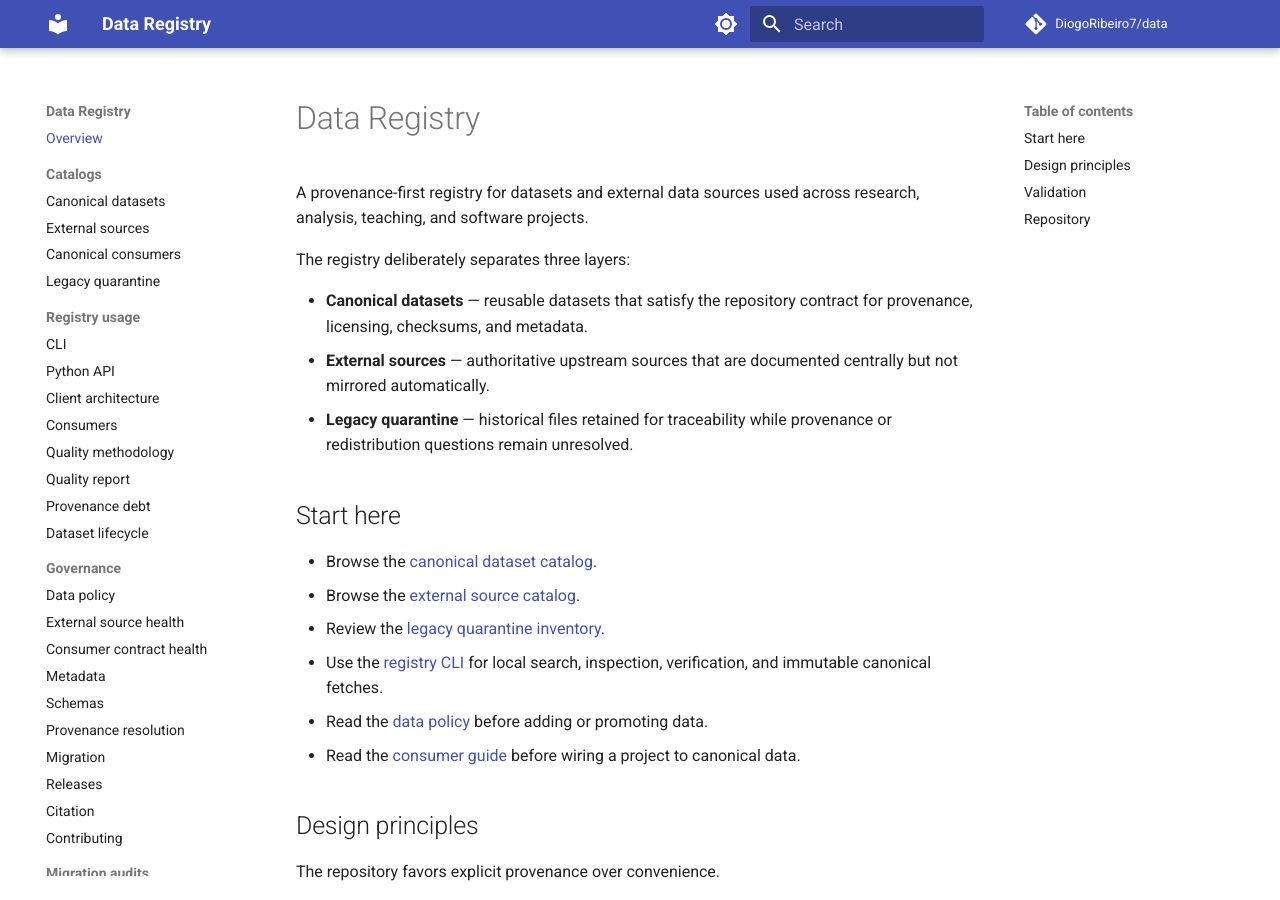
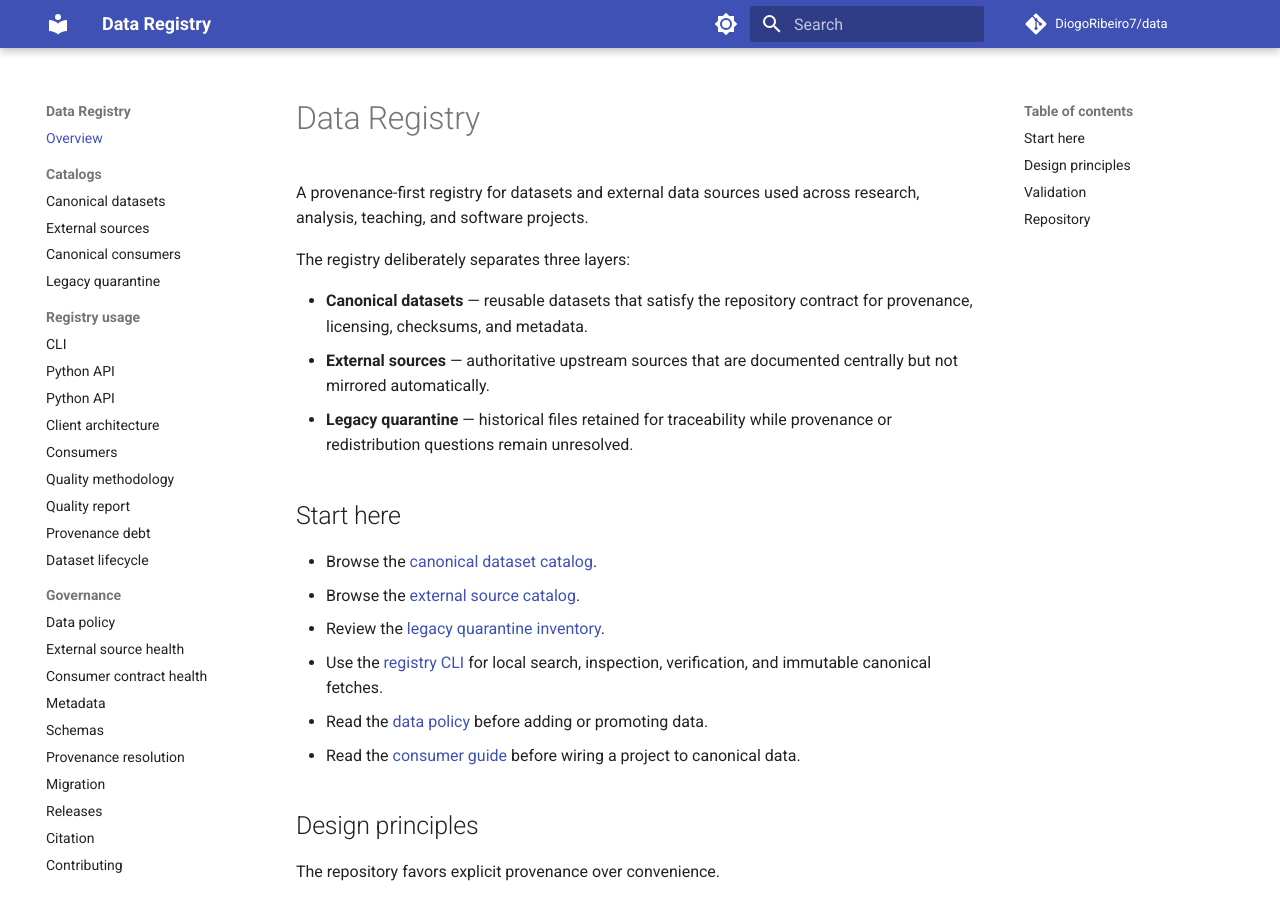
Before and after one commit to DiogoRibeiro7/data, an MkDocs documentation site: the page built from docs/index.md, in a window 1280 px wide and 900 px high. Built offline with MkDocs 1.6.1 and Material for MkDocs 9.7.7, drawn with Linux system fonts in a browser that asks for light colours; comment, search, counter and statistics services are not loaded.

Commit message:
Add Python API reference to documentation

```diff
--- a/mkdocs.yml
+++ b/mkdocs.yml
@@ -45,6 +45,7 @@ nav:
       - Legacy quarantine: generated/legacy-inventory.md
   - Registry usage:
       - CLI: CLI.md
+      - Python API: API.md
       - Python API: PYTHON_API.md
       - Client architecture: CLIENT_ARCHITECTURE.md
       - Consumers: CONSUMERS.md
```
